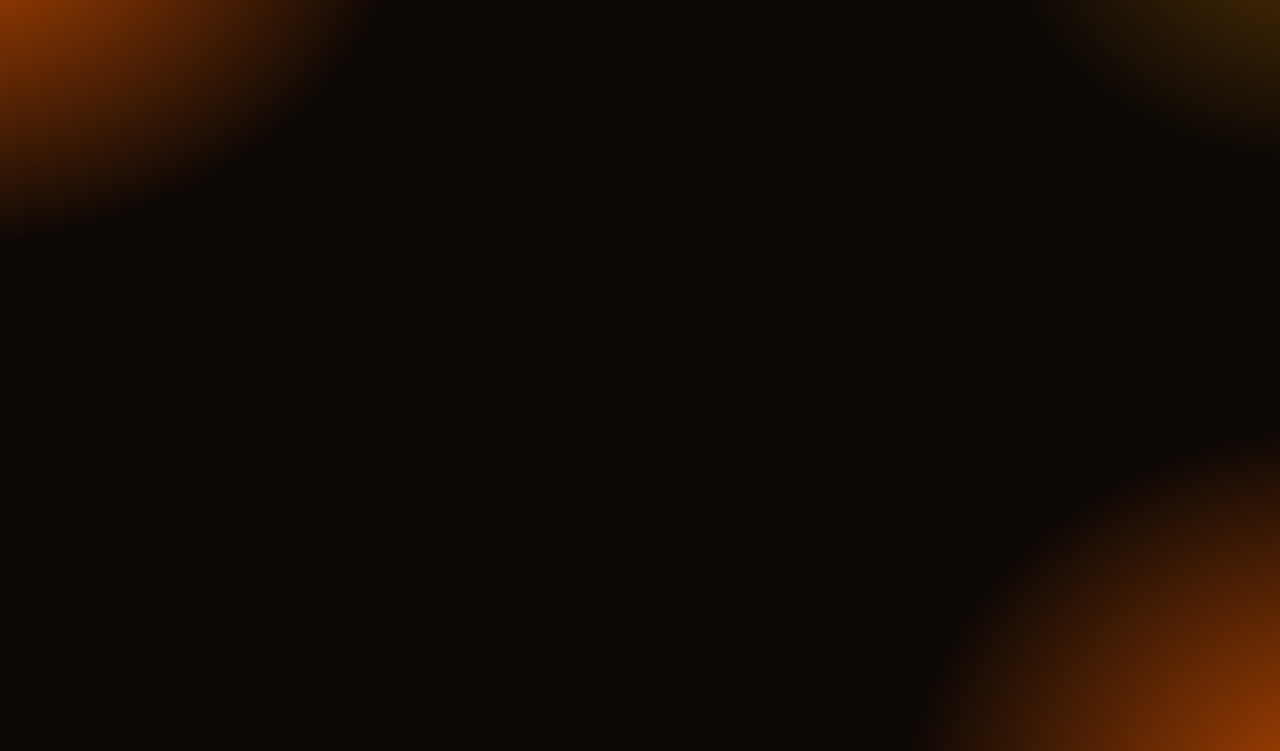
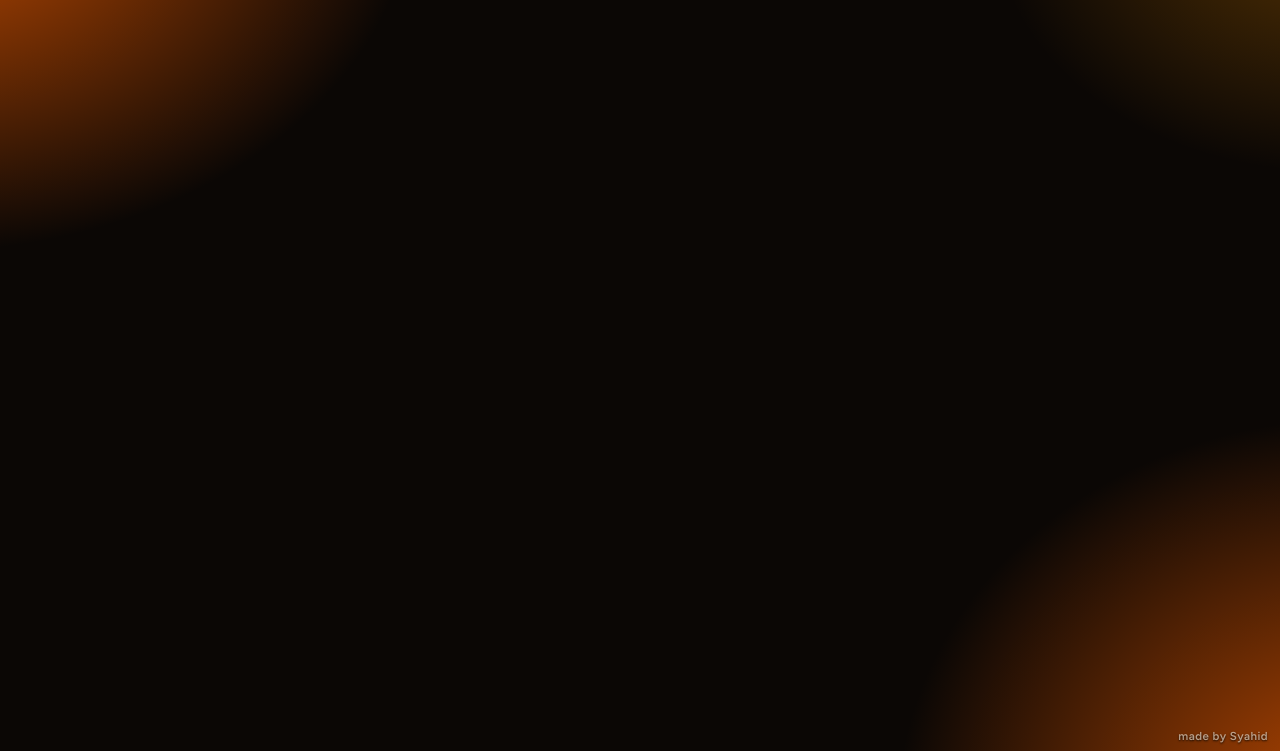
Before and after one commit to SyahidQK/qk-typing-game, a website with bundled scripts: page public/index.html in a window 1280 px wide. Shown: the part 49-800 px from the top of the page. Built offline with nearby package versions, Linux system fonts and the light colour scheme; files whose address does not match are found by name.

Commit message:
Add 'made by Syahid' credit to every screen
Co-Authored-By: Claude Fable 5.2 <noreply@anthropic.com>

```diff
--- a/public/css/style.css
+++ b/public/css/style.css
@@ -452,3 +452,10 @@ main { flex: 1; display: flex; flex-direction: column; padding: 0 clamp(16px, 3v
   .topbar { gap: 8px; }
   .ghost { padding: 5px 10px; font-size: .75rem; }
 }
+
+/* small credit pinned to the bottom-right corner of every screen */
+.credit {
+  position: fixed; right: 12px; bottom: 8px; z-index: 2; margin: 0; pointer-events: none;
+  font: 600 .72rem var(--body); letter-spacing: .04em; color: rgba(255, 244, 227, .6);
+  text-shadow: 0 1px 2px rgba(0, 0, 0, .8);
+}
--- a/public/index.html
+++ b/public/index.html
@@ -100,6 +100,8 @@
     </section>
   </main>
 
+  <p class="credit">made by Syahid</p>
+
   <div class="countdown" id="countdown" hidden><div class="cd-num"></div></div>
 
   <script src="/socket.io/socket.io.js"></script>
```
Also changed, not shown: public/admin.html (+2 -0 lines).
